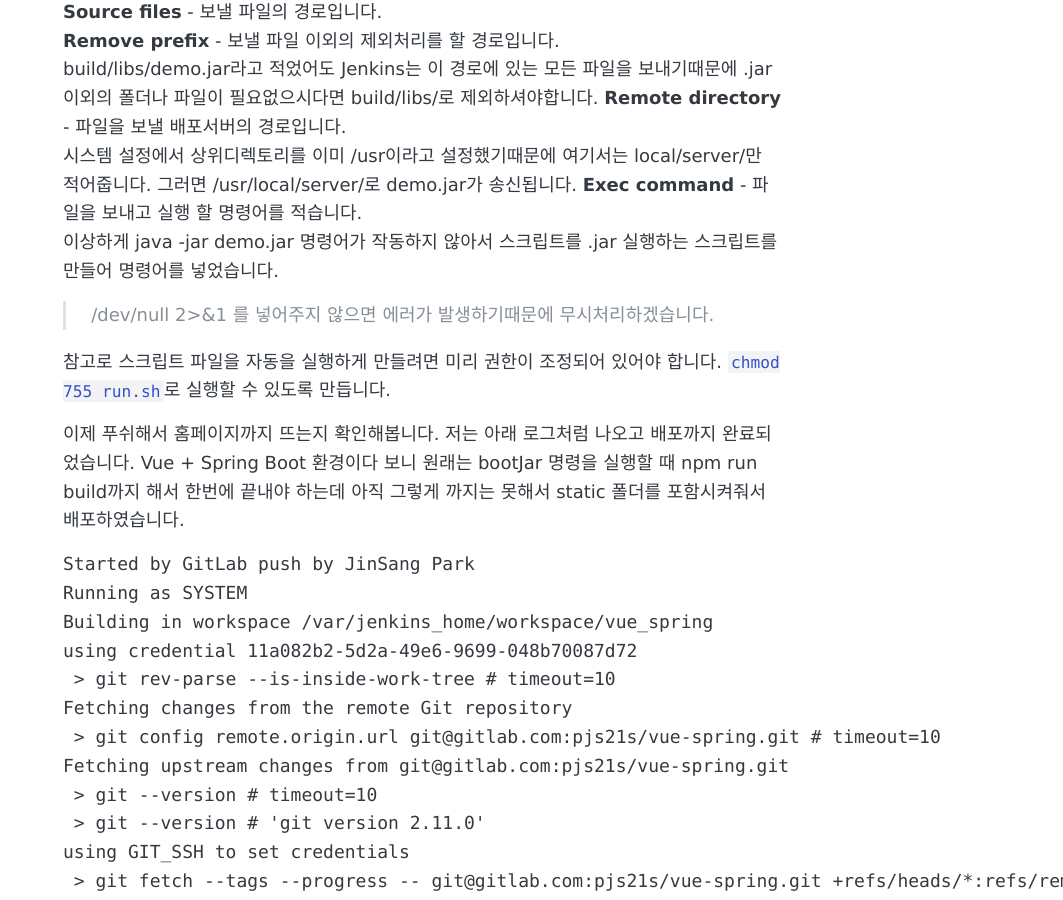
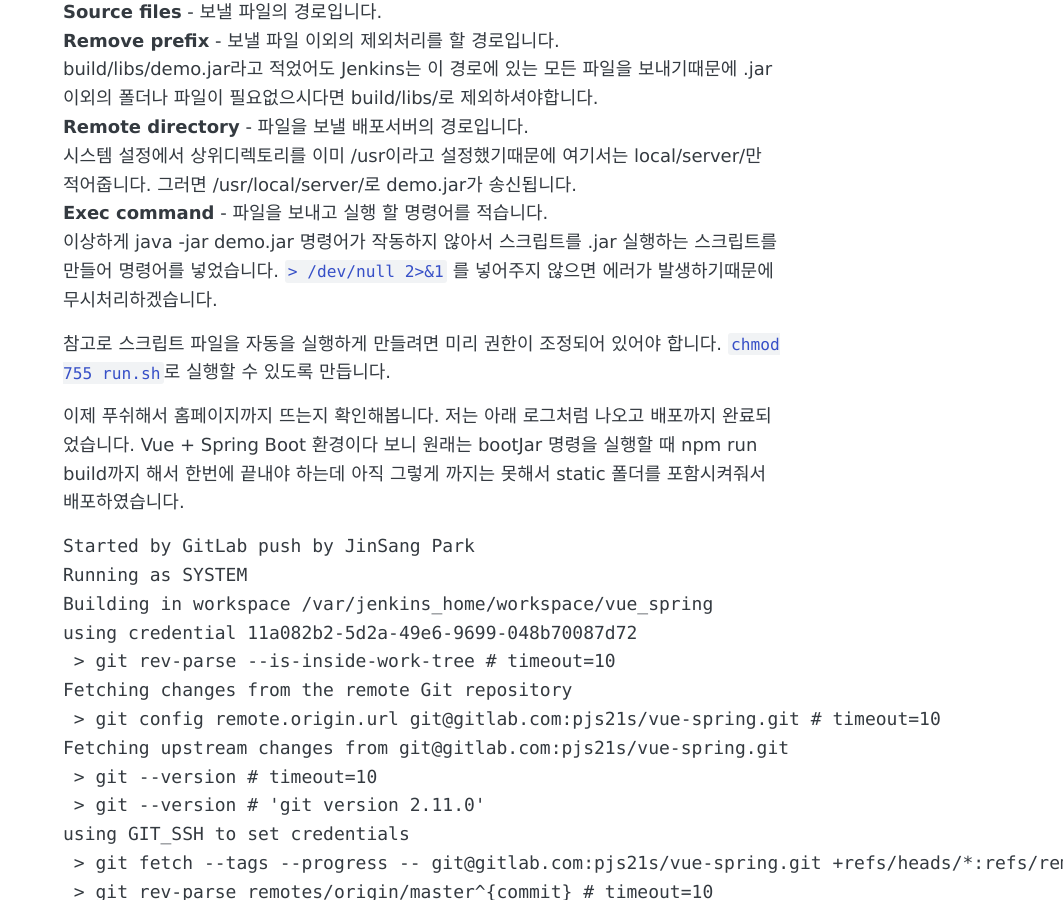
Before and after one commit to pjs21s/pjs21s.github.io, a Jekyll site: the page built from _posts/2020-08-22-Jenkins-webhooks-gitlab.md, in a window 1280 px wide and 900 px high, scrolled down 12897 px. Shown: the whole window, without its empty margins (217-1280 px from the left). Built offline with Jekyll 4.4.1, drawn with Linux system fonts in a browser that asks for light colours; comment, search, counter and statistics services are not loaded.

Commit message:
태그 수정, 젠킨스 내용 수정

```diff
--- a/_posts/2020-08-22-Jenkins-webhooks-gitlab.md
+++ b/_posts/2020-08-22-Jenkins-webhooks-gitlab.md
@@ -214,8 +214,7 @@ build/libs/demo.jar라고 적었어도 Jenkins는 이 경로에 있는 모든
 그러면 /usr/local/server/로 demo.jar가
 송신됩니다.
 **Exec command** - 파일을 보내고 실행 할 명령어를 적습니다.
-이상하게 java -jar demo.jar 명령어가 작동하지 않아서 스크립트를 .jar 실행하는 스크립트를 만들어 명령어를 넣었습니다.
-> /dev/null 2>&1 를 넣어주지 않으면 에러가 발생하기때문에 무시처리하겠습니다.
+이상하게 java -jar demo.jar 명령어가 작동하지 않아서 스크립트를 .jar 실행하는 스크립트를 만들어 명령어를 넣었습니다. `> /dev/null 2>&1` 를 넣어주지 않으면 에러가 발생하기때문에 무시처리하겠습니다.
 
 참고로 스크립트 파일을 자동을 실행하게 만들려면 미리 권한이 조정되어 있어야 합니다.
 `chmod 755 run.sh`로 실행할 수 있도록 만듭니다.
```
Also changed, not shown: _posts/2019-04-21-comment.md (+1 -1 lines).
